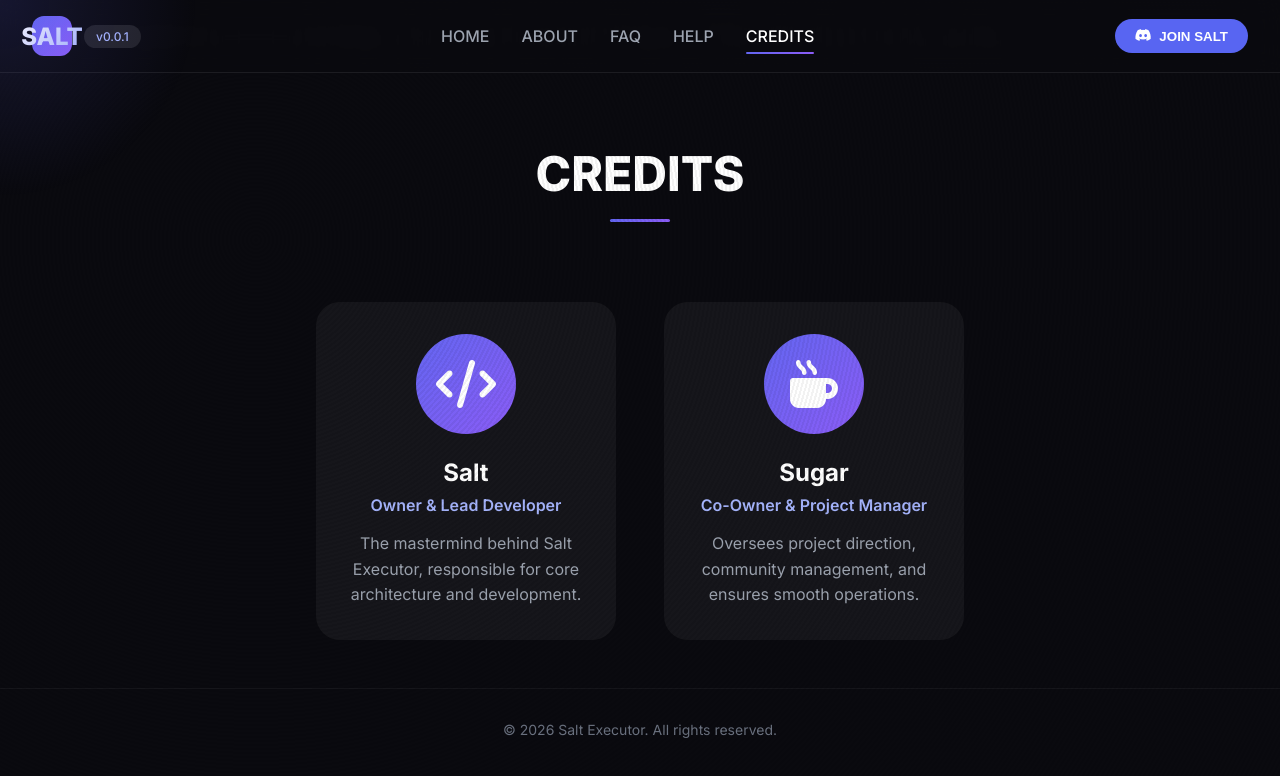
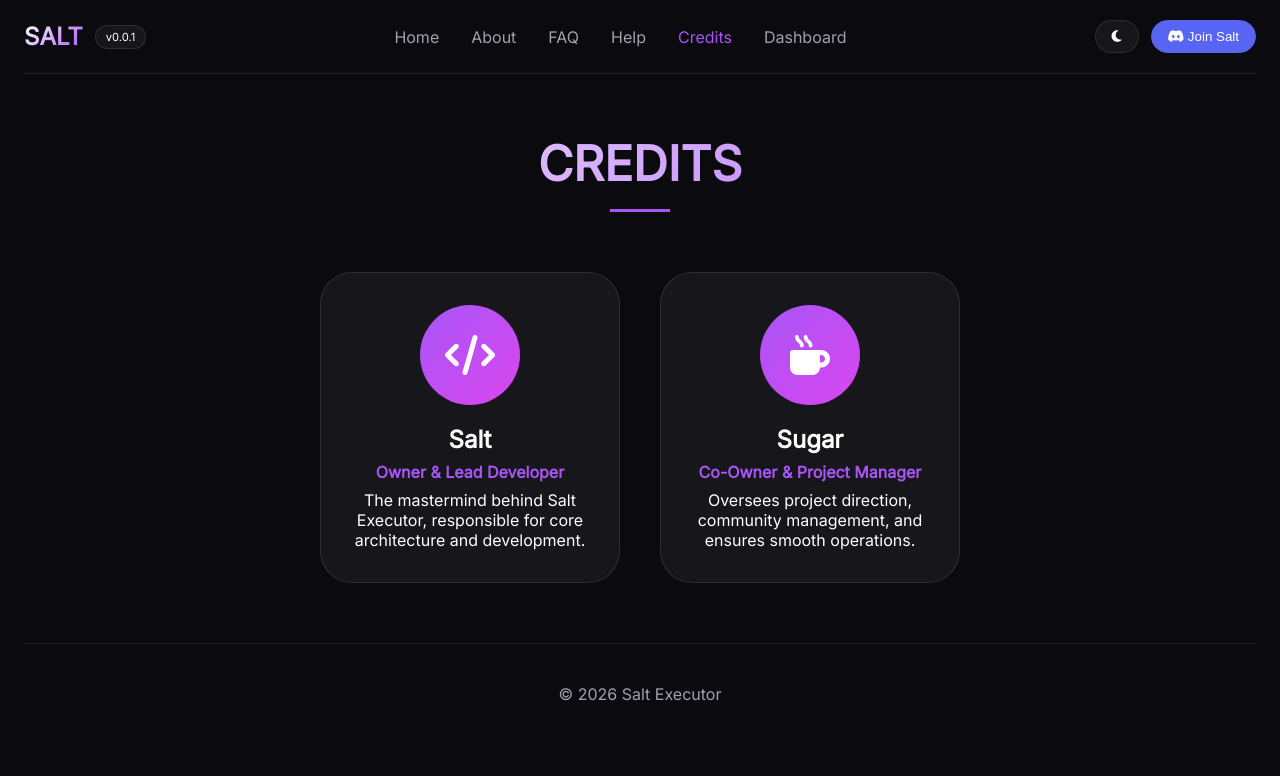
Before and after one commit to quonjassem-wq/Salt, a website: page credits.html in a window 1280 px wide. Drawn offline with Linux system fonts and the light colour scheme.

Commit message:
Update credits.html

```diff
--- a/credits.html
+++ b/credits.html
@@ -3,73 +3,96 @@
 <head>
     <meta charset="UTF-8">
     <meta name="viewport" content="width=device-width, initial-scale=1.0">
-    <title>Credits | Salt Executor</title>
-    <link href="https://fonts.googleapis.com/css2?family=Inter:wght@300;400;500;600;700;800&display=swap" rel="stylesheet">
-    <link rel="stylesheet" href="style.css">
+    <title>Salt Executor | Credits</title>
+    <link href="https://fonts.googleapis.com/css2?family=Inter:opsz,wght@14..32,300;400;500;600;700;800&display=swap" rel="stylesheet">
     <link rel="stylesheet" href="https://cdnjs.cloudflare.com/ajax/libs/font-awesome/6.5.1/css/all.min.css">
+    <style>
+        * { margin: 0; padding: 0; box-sizing: border-box; }
+        :root {
+            --bg: #0a0a0f;
+            --surface: rgba(255,255,255,0.05);
+            --surface-hover: rgba(255,255,255,0.08);
+            --text: #ffffff;
+            --text-sec: #a1a1aa;
+            --border: rgba(255,255,255,0.1);
+            --accent: #a855f7;
+        }
+        body.light {
+            --bg: #f4f4f9;
+            --surface: rgba(0,0,0,0.03);
+            --surface-hover: rgba(0,0,0,0.05);
+            --text: #111111;
+            --text-sec: #3f3f46;
+            --border: rgba(0,0,0,0.1);
+            --accent: #7c3aed;
+        }
+        body { font-family: 'Inter', sans-serif; background: var(--bg); color: var(--text); transition: 0.3s; }
+        .container { max-width: 1280px; margin: 0 auto; padding: 0 24px; }
+        .navbar { display: flex; justify-content: space-between; align-items: center; padding: 20px 0; border-bottom: 1px solid var(--border); flex-wrap: wrap; gap: 16px; }
+        .logo-area { display: flex; align-items: center; gap: 12px; }
+        .logo-img { height: 40px; }
+        .logo-text { font-size: 1.5rem; font-weight: 800; background: linear-gradient(135deg, var(--text), var(--accent)); -webkit-background-clip: text; background-clip: text; color: transparent; }
+        .version { background: var(--surface); padding: 4px 10px; border-radius: 40px; font-size: 0.7rem; border: 1px solid var(--border); }
+        .nav-links { display: flex; gap: 32px; flex-wrap: wrap; }
+        .nav-links a { color: var(--text-sec); text-decoration: none; font-weight: 500; transition: 0.3s; }
+        .nav-links a:hover, .nav-links a.active { color: var(--accent); }
+        .theme-toggle, .discord-btn { background: var(--surface); border: 1px solid var(--border); border-radius: 40px; padding: 8px 16px; cursor: pointer; color: var(--text); }
+        .discord-btn { background: #5865f2; border-color: #5865f2; color: white; }
+        .page-header { text-align: center; margin: 60px 0 40px; }
+        .page-header h1 { font-size: 3rem; background: linear-gradient(135deg, #FFF, var(--accent)); -webkit-background-clip: text; background-clip: text; color: transparent; }
+        .credits-grid { display: flex; justify-content: center; gap: 40px; flex-wrap: wrap; margin: 60px 0; }
+        .credit-card { background: var(--surface); border: 1px solid var(--border); border-radius: 32px; padding: 32px; text-align: center; width: 300px; transition: 0.3s; }
+        .credit-card:hover { transform: translateY(-5px); border-color: var(--accent); background: var(--surface-hover); }
+        .credit-avatar { width: 100px; height: 100px; background: linear-gradient(135deg, var(--accent), #d946ef); border-radius: 50%; display: flex; align-items: center; justify-content: center; margin: 0 auto 20px; font-size: 2.5rem; color: white; }
+        .credit-role { color: var(--accent); font-weight: 600; margin: 8px 0; }
+        footer { text-align: center; padding: 40px; border-top: 1px solid var(--border); color: var(--text-sec); margin-top: 60px; }
+        .fade-up { opacity: 0; transform: translateY(30px); transition: opacity 0.8s, transform 0.8s; }
+        .visible { opacity: 1; transform: translateY(0); }
+        @media (max-width: 768px) { .page-header h1 { font-size: 2rem; } .nav-links { display: none; } }
+    </style>
 </head>
 <body>
-    <div class="cursor-glow"></div>
-    <div class="noise-overlay"></div>
-
-    <nav class="navbar">
-        <div class="nav-container">
-            <div class="nav-logo">
-                <div class="logo-placeholder">
-                    <img src="image.png" alt="Salt Logo" id="site-logo" style="display: none;">
-                    <div class="logo-text" id="logo-text">SALT</div>
-                </div>
-                <span class="version-badge">v0.0.1</span>
+    <div class="container">
+        <div class="navbar">
+            <div class="logo-area">
+                <img src="image.png" class="logo-img" alt="Salt Logo" onerror="this.style.display='none'">
+                <div class="logo-text">SALT</div>
+                <div class="version">v0.0.1</div>
             </div>
             <div class="nav-links">
-                <a href="index.html">HOME</a>
-                <a href="about.html">ABOUT</a>
-                <a href="faq.html">FAQ</a>
-                <a href="help.html">HELP</a>
-                <a href="credits.html" class="active">CREDITS</a>
+                <a href="/">Home</a>
+                <a href="/about">About</a>
+                <a href="/faq">FAQ</a>
+                <a href="/help">Help</a>
+                <a href="/credits" class="active">Credits</a>
+                <a href="/dashboard">Dashboard</a>
             </div>
-            <div class="nav-actions">
-                <button class="discord-btn" onclick="window.open('https://discord.gg/yZyHEugsPF', '_blank')">
-                    <i class="fab fa-discord"></i> JOIN SALT
-                </button>
-                <button class="mobile-menu-btn" id="mobileMenuBtn">
-                    <i class="fas fa-bars"></i>
-                </button>
+            <div style="display: flex; gap: 12px;">
+                <button class="theme-toggle" id="themeToggle"><i class="fas fa-moon"></i></button>
+                <button class="discord-btn" onclick="window.open('https://discord.gg/yZyHEugsPF', '_blank')"><i class="fab fa-discord"></i> Join Salt</button>
             </div>
         </div>
-    </nav>
-
-    <main>
-        <section class="page-header">
-            <h1 class="page-title">CREDITS</h1>
-            <div class="page-divider"></div>
-        </section>
-
-        <section class="credits-content">
-            <div class="credit-card">
-                <div class="credit-avatar">
-                    <i class="fas fa-code"></i>
-                </div>
-                <h2>Salt</h2>
-                <p class="credit-role">Owner & Lead Developer</p>
-                <p class="credit-description">The mastermind behind Salt Executor, responsible for core architecture and development.</p>
-            </div>
-
-            <div class="credit-card">
-                <div class="credit-avatar">
-                    <i class="fas fa-mug-hot"></i>
-                </div>
-                <h2>Sugar</h2>
-                <p class="credit-role">Co-Owner & Project Manager</p>
-                <p class="credit-description">Oversees project direction, community management, and ensures smooth operations.</p>
-            </div>
-        </section>
-    </main>
-
-    <footer>
-        <p>&copy; 2026 Salt Executor. All rights reserved.</p>
-    </footer>
-
-    <script src="script.js"></script>
+        <div class="page-header fade-up"><h1>CREDITS</h1><div style="width:60px; height:3px; background:var(--accent); margin:16px auto;"></div></div>
+        <div class="credits-grid">
+            <div class="credit-card fade-up"><div class="credit-avatar"><i class="fas fa-code"></i></div><h2>Salt</h2><div class="credit-role">Owner & Lead Developer</div><p>The mastermind behind Salt Executor, responsible for core architecture and development.</p></div>
+            <div class="credit-card fade-up"><div class="credit-avatar"><i class="fas fa-mug-hot"></i></div><h2>Sugar</h2><div class="credit-role">Co-Owner & Project Manager</div><p>Oversees project direction, community management, and ensures smooth operations.</p></div>
+        </div>
+        <footer>&copy; 2026 Salt Executor</footer>
+    </div>
+    <script>
+        const faders = document.querySelectorAll('.fade-up');
+        const observer = new IntersectionObserver((e) => { e.forEach(entry => { if(entry.isIntersecting) entry.target.classList.add('visible'); }); }, { threshold: 0.2 });
+        faders.forEach(f => observer.observe(f));
+        const themeToggle = document.getElementById('themeToggle');
+        const currentTheme = localStorage.getItem('theme') || 'dark';
+        if(currentTheme === 'light') document.body.classList.add('light');
+        themeToggle.innerHTML = currentTheme === 'light' ? '<i class="fas fa-sun"></i>' : '<i class="fas fa-moon"></i>';
+        themeToggle.onclick = () => {
+            document.body.classList.toggle('light');
+            const isLight = document.body.classList.contains('light');
+            localStorage.setItem('theme', isLight ? 'light' : 'dark');
+            themeToggle.innerHTML = isLight ? '<i class="fas fa-sun"></i>' : '<i class="fas fa-moon"></i>';
+        };
+    </script>
 </body>
 </html>
```
